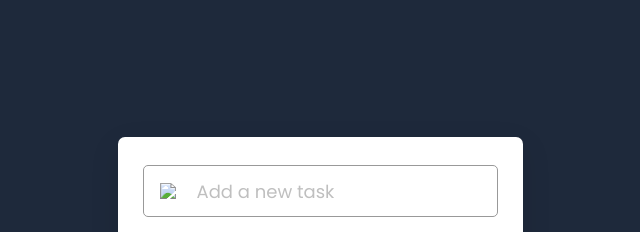
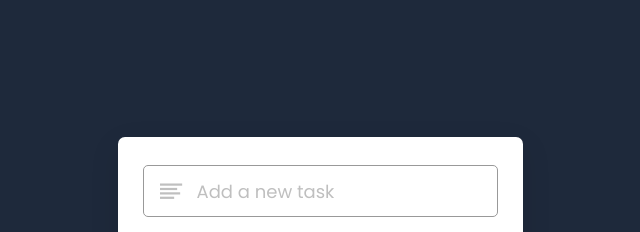
Before and after one commit to kuldeepsaini23/To-DO-List, a plain HTML site: page index.html in a window 1280 px wide. Shown: the top 232 px of the page, 320-960 px from the left. Drawn offline with nearby package versions, Linux system fonts and the light colour scheme.

Commit message:
path correction

```diff
--- a/index.html
+++ b/index.html
@@ -14,7 +14,7 @@
 
     <div class="wrapper">
         <div class="task-input">
-            <img src="bars-icon.svg">
+            <img src="./assets/bars-icon.svg">
             <input type="text" placeholder="Add a new task">
         </div>
 
```
